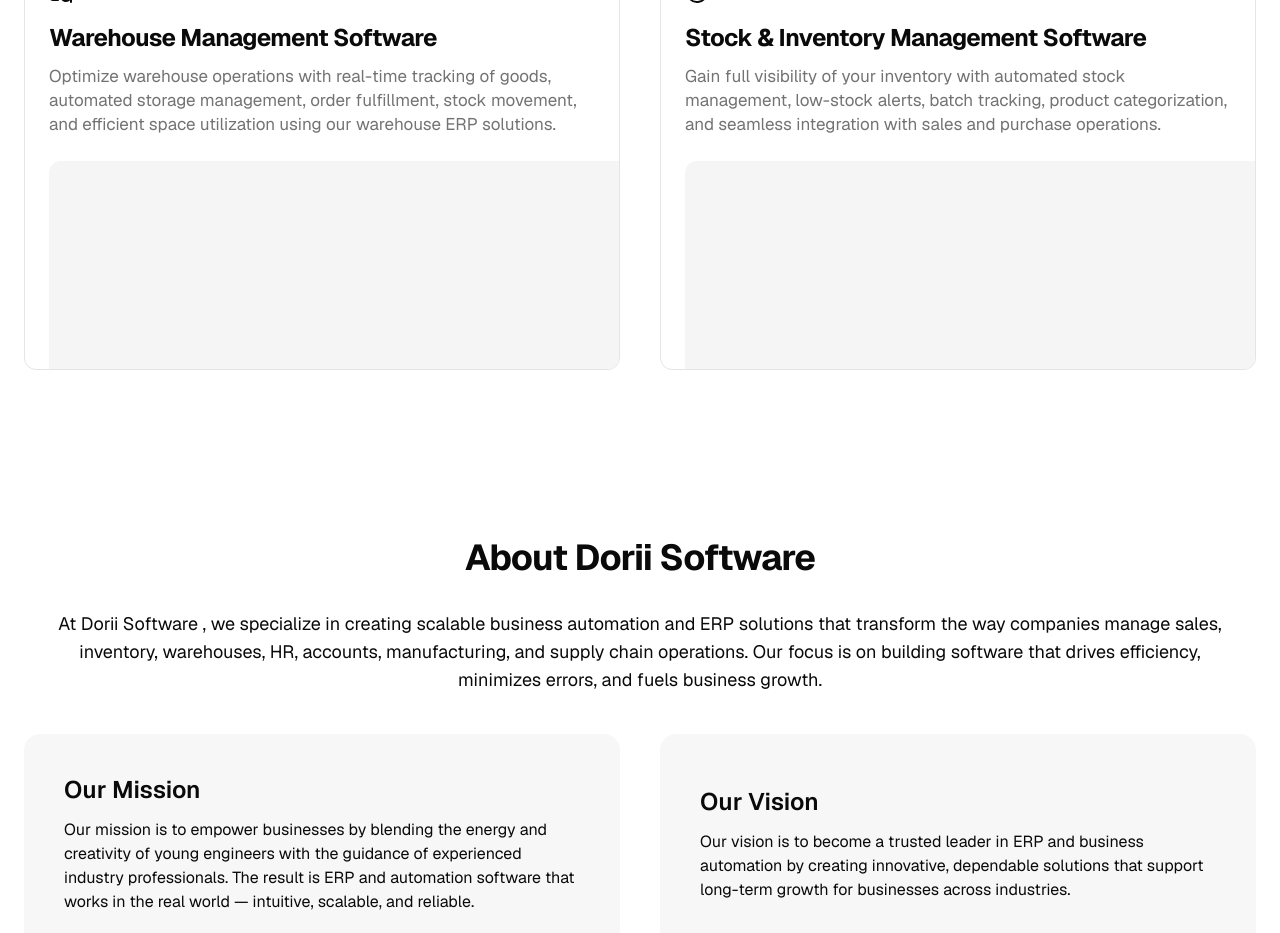
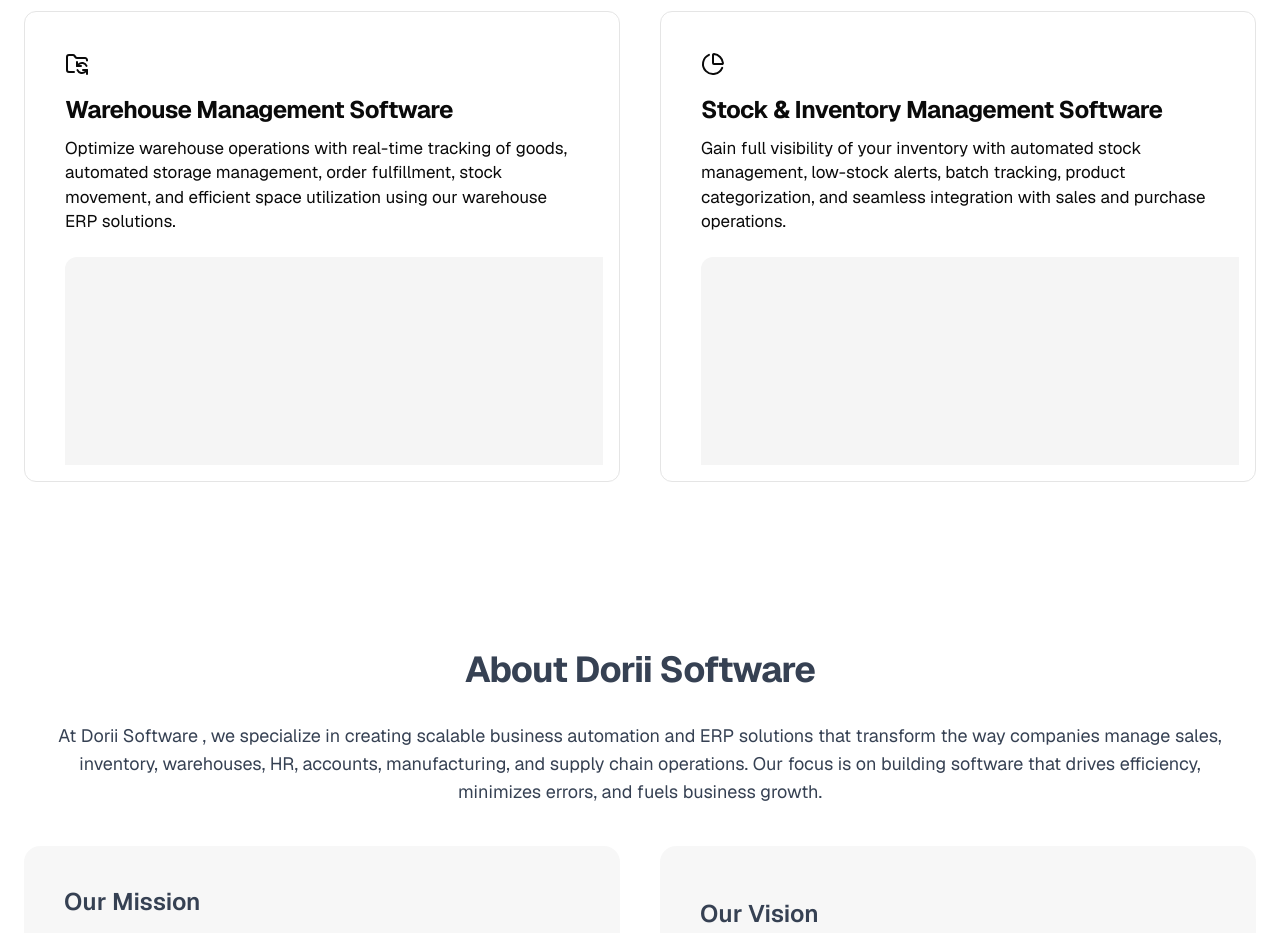
Before and after one commit to subhasundardass/dorii-wesite, a Next.js app: page / in a window 1280 px wide. Shown: the part 1540-2473 px from the top of the page. Built offline with nearby package versions, Linux system fonts and the light colour scheme.

Commit message:
Update on text color

```diff
--- a/components/about-us.tsx
+++ b/components/about-us.tsx
@@ -4,7 +4,7 @@ const About = () => {
   return (
     <section
       id="about"
-      className="max-w-(--breakpoint-xl) mx-auto w-full py-12 xs:py-20 px-6"
+      className="max-w-(--breakpoint-xl) mx-auto w-full py-12 xs:py-20 px-6 text-gray-700"
     >
       <h2 className="text-3xl xs:text-3xl md:text-4xl md:leading-14 font-bold tracking-tight sm:max-w-xl md:text-center sm:mx-auto">
         About Dorii Software
--- a/components/blogs.tsx
+++ b/components/blogs.tsx
@@ -16,13 +16,26 @@ export default function Blogs() {
           <Link
             key={post.slug}
             href={`/blog/${post.slug}`}
-            className="p-6 border rounded-lg hover:shadow-lg transition"
+            className="cursor-pointer group p-6 border rounded-lg hover:shadow-lg hover:-translate-y-1 transition"
           >
             <h2 className="text-xl font-semibold mb-2">{post.meta.title}</h2>
-            <p className="text-gray-600">{post.meta.description}</p>
+            <p className="dark:text-muted-foreground">
+              {post.meta.description}
+            </p>
             {post.meta.date && (
               <p className="text-sm text-gray-400 mt-2">{post.meta.date}</p>
             )}
+            <span className="mt-4 inline-flex items-center text-sm text-primary">
+              <svg
+                className="w-4 h-4 ml-1"
+                fill="none"
+                stroke="currentColor"
+                strokeWidth="2"
+                viewBox="0 0 24 24"
+              >
+                <path d="M9 5l7 7-7 7" />
+              </svg>
+            </span>
           </Link>
         ))}
       </div>
--- a/components/solutions-offer.tsx
+++ b/components/solutions-offer.tsx
@@ -40,7 +40,7 @@ const Solutions = () => {
   return (
     <section
       id="solutions"
-      className="max-w-(--breakpoint-xl) mx-auto w-full py-12 xs:py-20 px-6"
+      className="max-w-(--breakpoint-xl) mx-auto w-full py-12 xs:py-20 px-6 text-gray-700"
       aria-labelledby="solutions-heading"
     >
       <h2
@@ -61,8 +61,8 @@ const Solutions = () => {
         {solutions.map((solution) => (
           <Card
             key={solution.title}
-            className="flex flex-col border rounded-xl overflow-hidden shadow-none
-  w-full max-w-md md:max-w-none mx-auto"
+            className="flex flex-col overflow-hidden shadow-none
+  w-full max-w-md md:max-w-none mx-auto cursor-pointer group p-4 border rounded-xl hover:shadow-lg hover:-translate-y-1 transition"
           >
             <CardHeader>
               <solution.icon aria-hidden="true" />
@@ -77,7 +77,7 @@ const Solutions = () => {
                 </a>
               </h3>
 
-              <p className="mt-1 text-muted-foreground text-sm xs:text-[17px]">
+              <p className="mt-1 dark:text-muted-foreground text-sm xs:text-[17px]">
                 {solution.description}
               </p>
             </CardHeader>
--- a/lib/blog.ts
+++ b/lib/blog.ts
@@ -76,7 +76,7 @@ export function getAllPosts(): BlogPost[] {
 
 export function getAllActivePosts(): BlogPost[] {
   return getAllPosts()
-    .filter((post) => post.meta.isActive)
+    .filter((post) => post.meta.isActive && isPublished(post.meta.date))
     .sort((a, b) => {
       const timeA = Date.parse(a.meta.date || "") || 0;
       const timeB = Date.parse(b.meta.date || "") || 0;
@@ -92,7 +92,12 @@ export function getHomePosts(limit?: number): BlogPost[] {
 
   // Filter featured posts
   const featuredPosts = allPosts
-    .filter((post) => post.meta.showOnHome && post.meta.isActive)
+    .filter(
+      (post) =>
+        post.meta.showOnHome &&
+        post.meta.isActive &&
+        isPublished(post.meta.date),
+    )
     .sort((a, b) => {
       const timeA = Date.parse(a.meta.date || "") || 0;
       const timeB = Date.parse(b.meta.date || "") || 0;
@@ -106,3 +111,15 @@ export function getHomePosts(limit?: number): BlogPost[] {
 
   return featuredPosts;
 }
+
+function isPublished(date?: string): boolean {
+  if (!date) return true; // no date = publish immediately
+
+  const publishTime = Date.parse(date);
+  if (isNaN(publishTime)) return true; // invalid date = fail open
+
+  const now = new Date();
+  now.setHours(23, 59, 59, 999); // include whole day
+
+  return publishTime <= now.getTime();
+}
```
